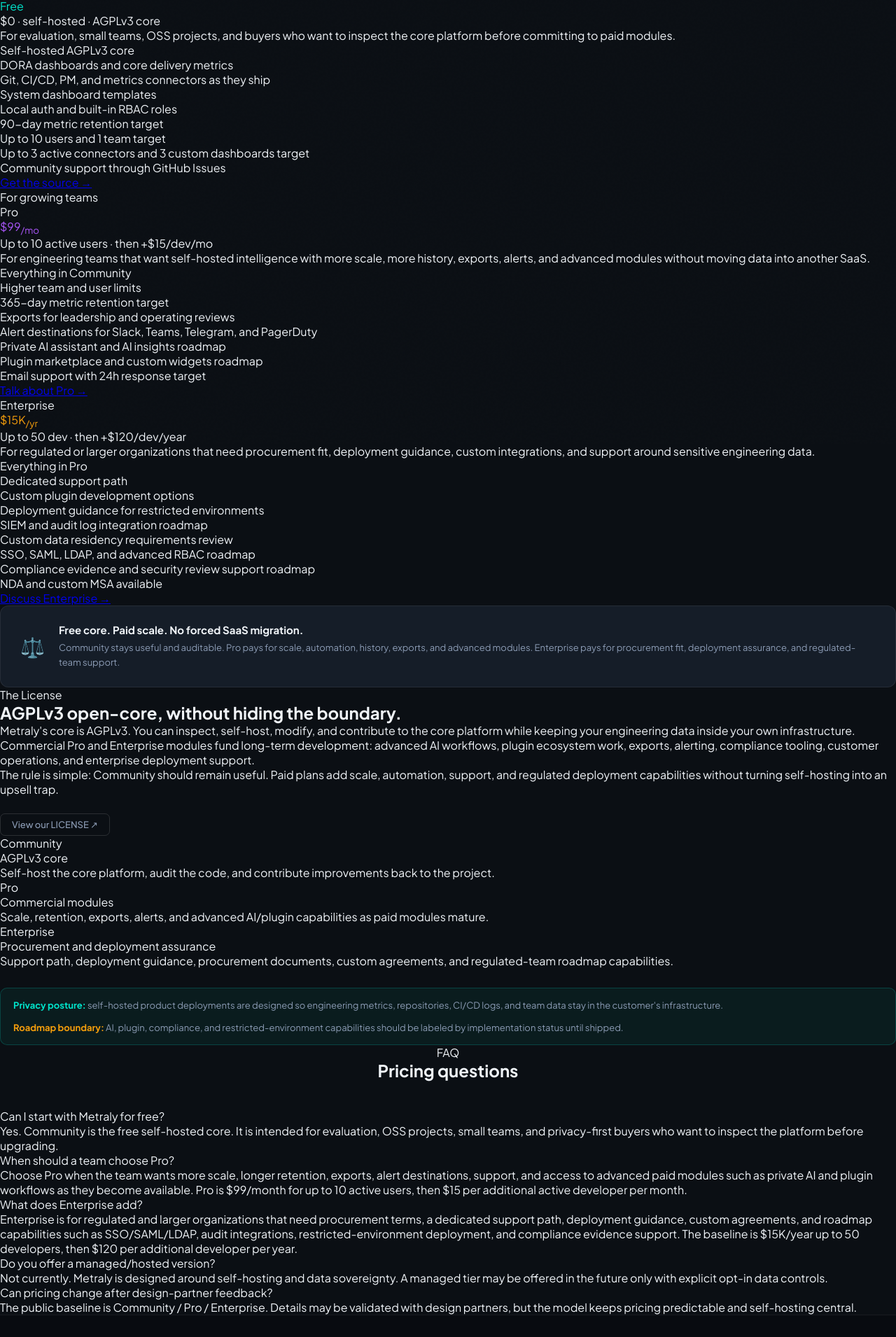
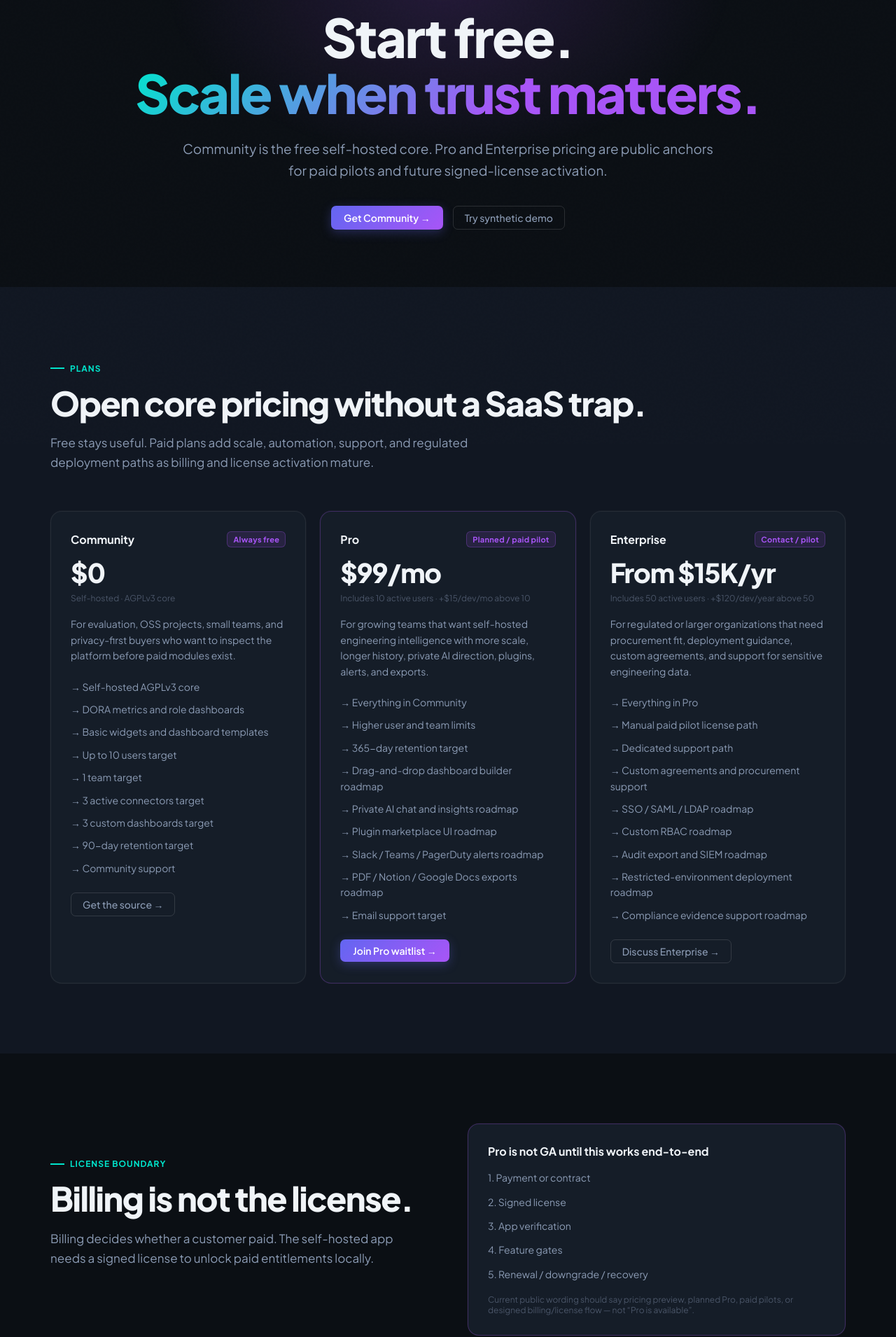
Before and after one commit to getmetraly/website, a Next.js app: page /pricing in a window 1280 px wide. Shown: the part 166-2076 px from the top of the page at 70% size. Built offline with nearby package versions, Linux system fonts and the light colour scheme.

Commit message:
feat(pricing): add claim-safe pricing page

```diff
--- a/app/pricing/page.tsx
+++ b/app/pricing/page.tsx
@@ -1,338 +1,200 @@
 import Link from "next/link";
 import { SiteShell } from "@/components/site-shell";
+import styles from "@/components/marketing/marketing.module.css";
+
+const plans = [
+  {
+    name: "Community",
+    status: "Always free",
+    price: "$0",
+    note: "Self-hosted · AGPLv3 core",
+    desc: "For evaluation, OSS projects, small teams, and privacy-first buyers who want to inspect the platform before paid modules exist.",
+    cta: "Get the source →",
+    href: "https://github.com/getmetraly/metraly",
+    featured: false,
+    features: [
+      "Self-hosted AGPLv3 core",
+      "DORA metrics and role dashboards",
+      "Basic widgets and dashboard templates",
+      "Up to 10 users target",
+      "1 team target",
+      "3 active connectors target",
+      "3 custom dashboards target",
+      "90-day retention target",
+      "Community support",
+    ],
+  },
+  {
+    name: "Pro",
+    status: "Planned / paid pilot",
+    price: "$99/mo",
+    note: "Includes 10 active users · +$15/dev/mo above 10",
+    desc: "For growing teams that want self-hosted engineering intelligence with more scale, longer history, private AI direction, plugins, alerts, and exports.",
+    cta: "Join Pro waitlist →",
+    href: "mailto:hello@metraly.io?subject=Metraly%20Pro%20waitlist",
+    featured: true,
+    features: [
+      "Everything in Community",
+      "Higher user and team limits",
+      "365-day retention target",
+      "Drag-and-drop dashboard builder roadmap",
+      "Private AI chat and insights roadmap",
+      "Plugin marketplace UI roadmap",
+      "Slack / Teams / PagerDuty alerts roadmap",
+      "PDF / Notion / Google Docs exports roadmap",
+      "Email support target",
+    ],
+  },
+  {
+    name: "Enterprise",
+    status: "Contact / pilot",
+    price: "From $15K/yr",
+    note: "Includes 50 active users · +$120/dev/year above 50",
+    desc: "For regulated or larger organizations that need procurement fit, deployment guidance, custom agreements, and support for sensitive engineering data.",
+    cta: "Discuss Enterprise →",
+    href: "mailto:enterprise@metraly.io?subject=Metraly%20Enterprise",
+    featured: false,
+    features: [
+      "Everything in Pro",
+      "Manual paid pilot license path",
+      "Dedicated support path",
+      "Custom agreements and procurement support",
+      "SSO / SAML / LDAP roadmap",
+      "Custom RBAC roadmap",
+      "Audit export and SIEM roadmap",
+      "Restricted-environment deployment roadmap",
+      "Compliance evidence support roadmap",
+    ],
+  },
+];
+
+const lifecycle = [
+  "Payment or contract",
+  "Signed license",
+  "App verification",
+  "Feature gates",
+  "Renewal / downgrade / recovery",
+];
 
 export const metadata = {
-  title: "Pricing & License — Metraly",
+  title: "Pricing — Metraly",
   description:
-    "Metraly pricing for the AGPLv3 open-core, self-hosted Engineering Intelligence platform: Community, Pro, and Enterprise.",
+    "Claim-safe pricing preview for Metraly Community, Pro, and Enterprise editions.",
 };
 
 export default function PricingPage() {
   return (
     <SiteShell>
-      <main id="main">
-        <div className="hero">
-          <div className="eyebrow">Pricing &amp; License</div>
-          <h1>
-            Start self-hosted.
+      <main className={styles.page}>
+        <section className={styles.hero}>
+          <div className={styles.heroGlow} />
+          <div className={styles.badge}>Pricing preview · Billing/licensing in design</div>
+          <h1 className={styles.heroTitle}>
+            Start free.
             <br />
-            <span className="gradient-text">Scale when trust matters.</span>
+            <span className={styles.gradientText}>Scale when trust matters.</span>
           </h1>
-          <p className="hero-sub">
-            Community is free and AGPLv3 open-core. Pro adds team scale,
-            longer history, exports, alerts, and private AI/plugin capabilities
-            as they become available. Enterprise is for regulated teams that
-            need procurement, deployment assurance, and dedicated support.
+          <p className={styles.heroSub}>
+            Community is the free self-hosted core. Pro and Enterprise pricing are public anchors for paid pilots and future signed-license activation.
           </p>
-        </div>
+          <div className={styles.heroActions}>
+            <a href="https://github.com/getmetraly/metraly" className="btn-primary" target="_blank" rel="noreferrer">
+              Get Community →
+            </a>
+            <Link href="/demo" className="btn-ghost btn-large">
+              Try synthetic demo
+            </Link>
+          </div>
+        </section>
 
-        <div className="pricing-section">
-          <div className="pricing-grid">
-            {/* Community */}
-            <div className="pricing-card">
-              <div className="pricing-plan">Community</div>
-              <div className="pricing-price" style={{ color: "var(--cyan)" }}>
-                Free
-              </div>
-              <div className="pricing-price-note">
-                $0 · self-hosted · AGPLv3 core
-              </div>
-              <div className="pricing-desc">
-                For evaluation, small teams, OSS projects, and buyers who want
-                to inspect the core platform before committing to paid modules.
-              </div>
-              <ul className="pricing-features">
-                <li>Self-hosted AGPLv3 core</li>
-                <li>DORA dashboards and core delivery metrics</li>
-                <li>Git, CI/CD, PM, and metrics connectors as they ship</li>
-                <li>System dashboard templates</li>
-                <li>Local auth and built-in RBAC roles</li>
-                <li>90-day metric retention target</li>
-                <li>Up to 10 users and 1 team target</li>
-                <li>Up to 3 active connectors and 3 custom dashboards target</li>
-                <li className="limited">
-                  Community support through GitHub Issues
-                </li>
-              </ul>
-              <a
-                href="https://github.com/getmetraly/metraly"
-                className="pricing-cta ghost"
-                target="_blank"
-                rel="noopener"
-              >
-                Get the source →
-              </a>
-            </div>
+        <section className={styles.surface}>
+          <div className={styles.section}>
+            <div className={styles.eyebrow}>Plans</div>
+            <h2 className={styles.title}>Open core pricing without a SaaS trap.</h2>
+            <p className={styles.sub}>
+              Free stays useful. Paid plans add scale, automation, support, and regulated deployment paths as billing and license activation mature.
+            </p>
 
-            {/* Pro */}
-            <div className="pricing-card featured">
-              <div className="pricing-featured-badge">For growing teams</div>
-              <div className="pricing-plan">Pro</div>
-              <div className="pricing-price" style={{ color: "var(--purple)" }}>
-                $99<sub>/mo</sub>
-              </div>
-              <div className="pricing-price-note">
-                Up to 10 active users · then +$15/dev/mo
-              </div>
-              <div className="pricing-desc">
-                For engineering teams that want self-hosted intelligence with
-                more scale, more history, exports, alerts, and advanced modules
-                without moving data into another SaaS.
-              </div>
-              <ul className="pricing-features">
-                <li>Everything in Community</li>
-                <li>Higher team and user limits</li>
-                <li>365-day metric retention target</li>
-                <li>Exports for leadership and operating reviews</li>
-                <li>Alert destinations for Slack, Teams, Telegram, and PagerDuty</li>
-                <li>Private AI assistant and AI insights roadmap</li>
-                <li>Plugin marketplace and custom widgets roadmap</li>
-                <li>Email support with 24h response target</li>
-              </ul>
-              <a
-                href="mailto:hello@metraly.io?subject=Metraly%20Pro"
-                className="pricing-cta primary"
-              >
-                Talk about Pro →
-              </a>
-            </div>
-
-            {/* Enterprise */}
-            <div className="pricing-card">
-              <div className="pricing-plan">Enterprise</div>
-              <div className="pricing-price" style={{ color: "var(--orange)" }}>
-                $15K<sub>/yr</sub>
-              </div>
-              <div className="pricing-price-note">
-                Up to 50 dev · then +$120/dev/year
-              </div>
-              <div className="pricing-desc">
-                For regulated or larger organizations that need procurement fit,
-                deployment guidance, custom integrations, and support around
-                sensitive engineering data.
-              </div>
-              <ul className="pricing-features">
-                <li>Everything in Pro</li>
-                <li>Dedicated support path</li>
-                <li>Custom plugin development options</li>
-                <li>Deployment guidance for restricted environments</li>
-                <li>SIEM and audit log integration roadmap</li>
-                <li>Custom data residency requirements review</li>
-                <li>SSO, SAML, LDAP, and advanced RBAC roadmap</li>
-                <li>Compliance evidence and security review support roadmap</li>
-                <li>NDA and custom MSA available</li>
-              </ul>
-              <a
-                href="mailto:enterprise@metraly.io?subject=Metraly%20Enterprise"
-                className="pricing-cta outline-cyan"
-              >
-                Discuss Enterprise →
-              </a>
+            <div className={styles.grid3}>
+              {plans.map((plan) => (
+                <div
+                  key={plan.name}
+                  className={`${styles.card} ${plan.featured ? styles.cardAccent : ""}`}
+                >
+                  <div className={styles.cardHead}>
+                    <h3 className={styles.cardTitle}>{plan.name}</h3>
+                    <span className={styles.status}>{plan.status}</span>
+                  </div>
+                  <div style={{ fontSize: 38, fontWeight: 800, letterSpacing: -1.2, marginBottom: 6 }}>
+                    {plan.price}
+                  </div>
+                  <div className={styles.note} style={{ marginBottom: 18 }}>{plan.note}</div>
+                  <p className={styles.cardDesc} style={{ marginBottom: 22 }}>{plan.desc}</p>
+                  <ul style={{ display: "grid", gap: 10, listStyle: "none", marginBottom: 24 }}>
+                    {plan.features.map((feature) => (
+                      <li key={feature} className={styles.cardDesc}>→ {feature}</li>
+                    ))}
+                  </ul>
+                  <a
+                    href={plan.href}
+                    className={plan.featured ? "btn-primary" : "btn-ghost btn-large"}
+                    target={plan.href.startsWith("http") ? "_blank" : undefined}
+                    rel={plan.href.startsWith("http") ? "noreferrer" : undefined}
+                  >
+                    {plan.cta}
+                  </a>
+                </div>
+              ))}
             </div>
           </div>
+        </section>
 
-          {/* Comparison note */}
-          <div
-            style={{
-              background: "var(--bg-card)",
-              border: "1px solid var(--border)",
-              borderRadius: "12px",
-              padding: "24px 28px",
-              display: "flex",
-              alignItems: "center",
-              gap: "20px",
-              flexWrap: "wrap",
-            }}
-          >
-            <div style={{ fontSize: "28px" }} aria-hidden="true">
-              ⚖️
+        <section>
+          <div className={`${styles.section} ${styles.split}`}>
+            <div>
+              <div className={styles.eyebrow}>License boundary</div>
+              <h2 className={styles.title}>Billing is not the license.</h2>
+              <p className={styles.sub}>
+                Billing decides whether a customer paid. The self-hosted app needs a signed license to unlock paid entitlements locally.
+              </p>
             </div>
-            <div style={{ flex: 1 }}>
-              <div
-                style={{
-                  fontSize: "15px",
-                  fontWeight: 700,
-                  marginBottom: "6px",
-                }}
-              >
-                Free core. Paid scale. No forced SaaS migration.
+            <div className={`${styles.card} ${styles.cardAccent}`}>
+              <h3 className={styles.cardTitle} style={{ marginBottom: 16 }}>Pro is not GA until this works end-to-end</h3>
+              <div style={{ display: "grid", gap: 12 }}>
+                {lifecycle.map((item, index) => (
+                  <div key={item} className={styles.cardDesc}>
+                    {index + 1}. {item}
+                  </div>
+                ))}
               </div>
-              <div
-                style={{
-                  fontSize: "13px",
-                  color: "var(--text-secondary)",
-                  lineHeight: 1.6,
-                }}
-              >
-                Community stays useful and auditable. Pro pays for scale,
-                automation, history, exports, and advanced modules. Enterprise
-                pays for procurement fit, deployment assurance, and regulated-team
-                support.
-              </div>
+              <p className={styles.note} style={{ marginTop: 18 }}>
+                Current public wording should say pricing preview, planned Pro, paid pilots, or designed billing/license flow — not “Pro is available”.
+              </p>
             </div>
           </div>
-        </div>
+        </section>
 
-        {/* LICENSE SECTION */}
-        <div className="license-section">
-          <div className="license-inner">
-            <div className="license-grid">
-              <div>
-                <div className="section-eyebrow">The License</div>
-                <h2>AGPLv3 open-core, without hiding the boundary.</h2>
-                <p className="body-text">
-                  Metraly&apos;s core is AGPLv3. You can inspect, self-host,
-                  modify, and contribute to the core platform while keeping your
-                  engineering data inside your own infrastructure.
-                </p>
-                <p className="body-text">
-                  Commercial Pro and Enterprise modules fund long-term
-                  development: advanced AI workflows, plugin ecosystem work,
-                  exports, alerting, compliance tooling, customer operations,
-                  and enterprise deployment support.
-                </p>
-                <p className="body-text">
-                  The rule is simple: Community should remain useful. Paid plans
-                  add scale, automation, support, and regulated deployment
-                  capabilities without turning self-hosting into an upsell trap.
-                </p>
-                <div
-                  style={{
-                    display: "flex",
-                    gap: "12px",
-                    marginTop: "24px",
-                    flexWrap: "wrap",
-                  }}
-                >
-                  <a
-                    href="https://github.com/getmetraly/metraly/blob/main/LICENSE"
-                    className="btn-ghost"
-                    target="_blank"
-                    rel="noopener"
-                    style={{ fontSize: "13px" }}
-                  >
-                    View our LICENSE ↗
-                  </a>
+        <section className={styles.surface}>
+          <div className={styles.section}>
+            <div className={styles.eyebrow}>FAQ</div>
+            <h2 className={styles.title}>Pricing questions.</h2>
+            <div className={styles.grid3}>
+              {[
+                ["Can I start for free?", "Yes. Community is the free self-hosted core for evaluation, small teams, OSS, and privacy-first buyers."],
+                ["When should a team choose Pro?", "When the team needs more scale, longer retention, exports, alerts, private AI direction, plugins, and support."],
+                ["What does Enterprise add?", "Procurement support, custom agreements, dedicated support, and roadmap capabilities for regulated or restricted environments."],
+                ["Is checkout live today?", "No. Billing and license activation are being implemented in phases. Paid pilots should use manually issued signed licenses first."],
+                ["Do you offer hosted SaaS?", "Not currently. Metraly is designed around self-hosting and data sovereignty."],
+                ["Can prices change?", "The public model is Community / Pro / Enterprise. Exact pilot terms may be validated with design partners."],
+              ].map(([q, a]) => (
+                <div className={styles.card} key={q}>
+                  <h3 className={styles.cardTitle}>{q}</h3>
+                  <p className={styles.cardDesc}>{a}</p>
                 </div>
-              </div>
-              <div>
-                <div className="license-list">
-                  <div className="license-item">
-                    <div className="license-kicker">Community</div>
-                    <div className="license-title">AGPLv3 core</div>
-                    <div className="license-desc">
-                      Self-host the core platform, audit the code, and contribute
-                      improvements back to the project.
-                    </div>
-                  </div>
-                  <div className="license-item">
-                    <div className="license-kicker">Pro</div>
-                    <div className="license-title">Commercial modules</div>
-                    <div className="license-desc">
-                      Scale, retention, exports, alerts, and advanced AI/plugin
-                      capabilities as paid modules mature.
-                    </div>
-                  </div>
-                  <div className="license-item">
-                    <div className="license-kicker">Enterprise</div>
-                    <div className="license-title">
-                      Procurement and deployment assurance
-                    </div>
-                    <div className="license-desc">
-                      Support path, deployment guidance, procurement documents,
-                      custom agreements, and regulated-team roadmap capabilities.
-                    </div>
-                  </div>
-                </div>
-
-                <div
-                  style={{
-                    marginTop: "28px",
-                    background: "rgba(0,229,204,0.06)",
-                    border: "1px solid rgba(0,229,204,0.2)",
-                    borderRadius: "10px",
-                    padding: "16px 18px",
-                    fontSize: "13px",
-                    color: "var(--text-secondary)",
-                  }}
-                >
-                  <strong style={{ color: "var(--cyan)" }}>
-                    Privacy posture:
-                  </strong>{" "}
-                  self-hosted product deployments are designed so engineering
-                  metrics, repositories, CI/CD logs, and team data stay in the
-                  customer&apos;s infrastructure.
-                  <br />
-                  <br />
-                  <strong style={{ color: "var(--orange)" }}>
-                    Roadmap boundary:
-                  </strong>{" "}
-                  AI, plugin, compliance, and restricted-environment capabilities
-                  should be labeled by implementation status until shipped.
-                </div>
-              </div>
+              ))}
             </div>
           </div>
-        </div>
-
-        {/* FAQ */}
-        <div className="faq-section">
-          <div style={{ textAlign: "center", marginBottom: "40px" }}>
-            <div className="section-eyebrow" style={{ justifyContent: "center" }}>
-              FAQ
-            </div>
-            <h2 style={{ textAlign: "center" }}>Pricing questions</h2>
-          </div>
-          <div className="faq-item">
-            <div className="faq-q">Can I start with Metraly for free?</div>
-            <div className="faq-a">
-              Yes. Community is the free self-hosted core. It is intended for
-              evaluation, OSS projects, small teams, and privacy-first buyers
-              who want to inspect the platform before upgrading.
-            </div>
-          </div>
-          <div className="faq-item">
-            <div className="faq-q">When should a team choose Pro?</div>
-            <div className="faq-a">
-              Choose Pro when the team wants more scale, longer retention,
-              exports, alert destinations, support, and access to advanced
-              paid modules such as private AI and plugin workflows as they
-              become available. Pro is $99/month for up to 10 active users,
-              then $15 per additional active developer per month.
-            </div>
-          </div>
-          <div className="faq-item">
-            <div className="faq-q">What does Enterprise add?</div>
-            <div className="faq-a">
-              Enterprise is for regulated and larger organizations that need
-              procurement terms, a dedicated support path, deployment guidance,
-              custom agreements, and roadmap capabilities such as SSO/SAML/LDAP,
-              audit integrations, restricted-environment deployment, and
-              compliance evidence support. The baseline is $15K/year up to 50
-              developers, then $120 per additional developer per year.
-            </div>
-          </div>
-          <div className="faq-item">
-            <div className="faq-q">
-              Do you offer a managed/hosted version?
-            </div>
-            <div className="faq-a">
-              Not currently. Metraly is designed around self-hosting and data
-              sovereignty. A managed tier may be offered in the future only with
-              explicit opt-in data controls.
-            </div>
-          </div>
-          <div className="faq-item">
-            <div className="faq-q">
-              Can pricing change after design-partner feedback?
-            </div>
-            <div className="faq-a">
-              The public baseline is Community / Pro / Enterprise. Details may
-              be validated with design partners, but the model keeps pricing
-              predictable and self-hosting central.
-            </div>
-          </div>
-        </div>
+        </section>
       </main>
     </SiteShell>
   );
```
